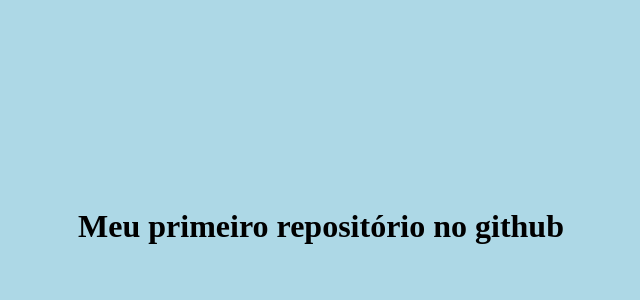
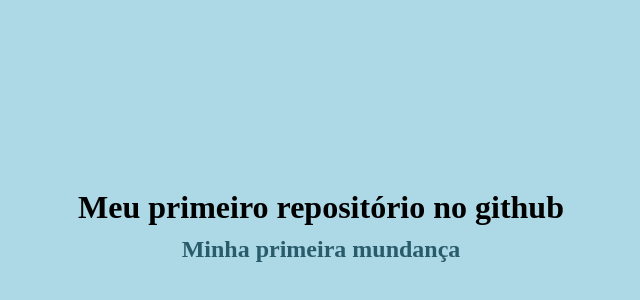
Before and after one commit to Pereiravan/Pereiravan.github.io, a plain HTML site: page index.html in a window 1280 px wide. Shown: the part 174-474 px from the top of the page, without its empty margins (319-959 px from the left). Drawn offline with Linux system fonts and the light colour scheme.

Commit message:
adicionado subtítulo

```diff
--- a/index.html
+++ b/index.html
@@ -8,6 +8,7 @@
 </head>
 <body>
   <h1>Meu primeiro repositório no github</h1>
+  <h2>Minha primeira mundança</h2>
 
 
   <script src="/script.js"></script>
--- a/script.js
+++ b/script.js
@@ -1,4 +1,5 @@
 const h1 = document.querySelector('h1')
+const h2 = document.querySelector('h2')
 
 
 function maquinaDeEscrever(event){
@@ -12,3 +13,4 @@ function maquinaDeEscrever(event){
 }
 
 maquinaDeEscrever(h1)
+maquinaDeEscrever(h2)
--- a/style.css
+++ b/style.css
@@ -1,9 +1,20 @@
-body{
+body,
+h1,
+h2{
   margin: 0;
   padding: 0;
+  box-sizing: border-box;
+}
+
+body{
   background-color: lightblue;
   display: flex;
+  flex-direction: column;
+  gap: 10px;
   align-items: center;
   justify-content: center;
   height: 100vh;
 }
+h2{
+  color: rgb(41, 91, 107);
+}
```
